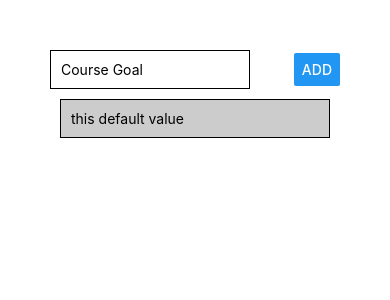
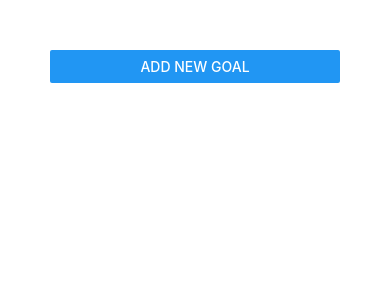
Before and after one commit to justgarcia5/native-project, a React Native app: screen / in a window 390 px wide. Shown: the top 300 px of the page. Built offline with nearby package versions, Linux system fonts and the light colour scheme.

Commit message:
implemented delete and cancel method plus style

```diff
--- a/App.js
+++ b/App.js
@@ -5,23 +5,46 @@ import GoalItem from './components/GoalItem'
 import GoalInput from './components/GoalInput'
 
 export default function App() {
-  const [courseGoals, setCourseGoals] = useState([{ id: '1', value: 'this default value'}])
+  const [courseGoals, setCourseGoals] = useState([])
+  const [isAddMode, setIsAddMode] = useState(false)
 
   const addGoalHandler = (goal) => {
-    setCourseGoals(currentGoals => [...currentGoals, { id: Math.random().toString(), value: goal }])
+    setCourseGoals(currentGoals => [
+      ...currentGoals,
+      { id: Math.random().toString(), value: goal }
+    ]);
+    setIsAddMode(false);
+  }
+
+  const onDeleteHandler = goalId => {
+    setCourseGoals(currentGoals => {
+      return currentGoals.filter(goal => goal.id !== goalId)
+    })
+  }
+
+  const cancelAddGoal = () => {
+    setIsAddMode(false)
   }
 
   return (
     <View style={styles.screen}>
+      <Button
+        title="Add new goal"
+        onPress={() => setIsAddMode(true)}
+      />
       <GoalInput
-        addGoalHandler={addGoalHandler}
+        onAddGoal={addGoalHandler}
+        visible={isAddMode}
+        onCancel={cancelAddGoal}
       />
       <FlatList
         keyExtractor={(item, index) => item.id}
         data={courseGoals}
         renderItem={itemData => (
           <GoalItem
-            itemData={itemData}
+            id={itemData.item.id}
+            onDelete={onDeleteHandler}
+            value={itemData.item.value}
           />
         )}
       />
--- a/components/GoalInput.js
+++ b/components/GoalInput.js
@@ -1,29 +1,47 @@
 import React, { useState } from 'react';
-import { StyleSheet, Button, TextInput, View } from 'react-native';
+import { StyleSheet, Button, TextInput, View, Modal } from 'react-native';
 
 
 const GoalInput = props => {
   const [enteredGoal, setEnteredGoal] = useState('')
 
+  const addGoalHandler = () => {
+    props.onAddGoal(enteredGoal);
+    setEnteredGoal('');
+  }
+
   return (
-    <View style={styles.inputContainer}>
-      <TextInput placeholder="Course Goal" style={styles.input} onChangeText={event => setEnteredGoal(event)} value={enteredGoal} />
-      <Button title='Add' onPress={() => props.addGoalHandler(enteredGoal)} />
-    </View>
+    <Modal visible={props.visible} animationType="slide">
+      <View style={styles.inputContainer}>
+        <View>
+          <TextInput placeholder="Course Goal" style={styles.input} onChangeText={event => setEnteredGoal(event)} value={enteredGoal} />
+        </View>
+        <View style={styles.buttonContainer}>
+          <Button title='Cancel' onPress={props.onCancel} color="red" />
+          <Button title='Add' onPress={addGoalHandler} />
+        </View>
+      </View>
+    </Modal>
   )
 }
 
 const styles = StyleSheet.create({
   inputContainer: {
+    flex: 2,
+    flexDirection: 'column',
+    justifyContent: 'center',
+    alignItems: 'center',
+  },
+  buttonContainer: {
+    padding: 10,
     flexDirection: 'row',
-    justifyContent: 'space-between',
-    alignItems: 'center',
   },
   input: {
     width: 200,
-    borderColor: 'black',
+    borderColor: 'grey',
     borderWidth: 1,
     padding: 10,
+    borderRadius: 10,
   },
 });
 
--- a/components/GoalItem.js
+++ b/components/GoalItem.js
@@ -1,11 +1,13 @@
 import React from 'react';
-import { StyleSheet, View, Text } from 'react-native';
+import { StyleSheet, View, Text, Touchable, TouchableOpacity } from 'react-native';
 
 const GoalItem = props => {
   return (
-    <View style={styles.listItem}>
-      <Text>{props.itemData.item.value}</Text>
-    </View>
+    <TouchableOpacity activeOpacity={0.8} onPress={() => props.onDelete(props.id)}>
+      <View style={styles.listItem} on>
+        <Text>{props.value}</Text>
+      </View>
+    </TouchableOpacity>
   )
 }
 
```
